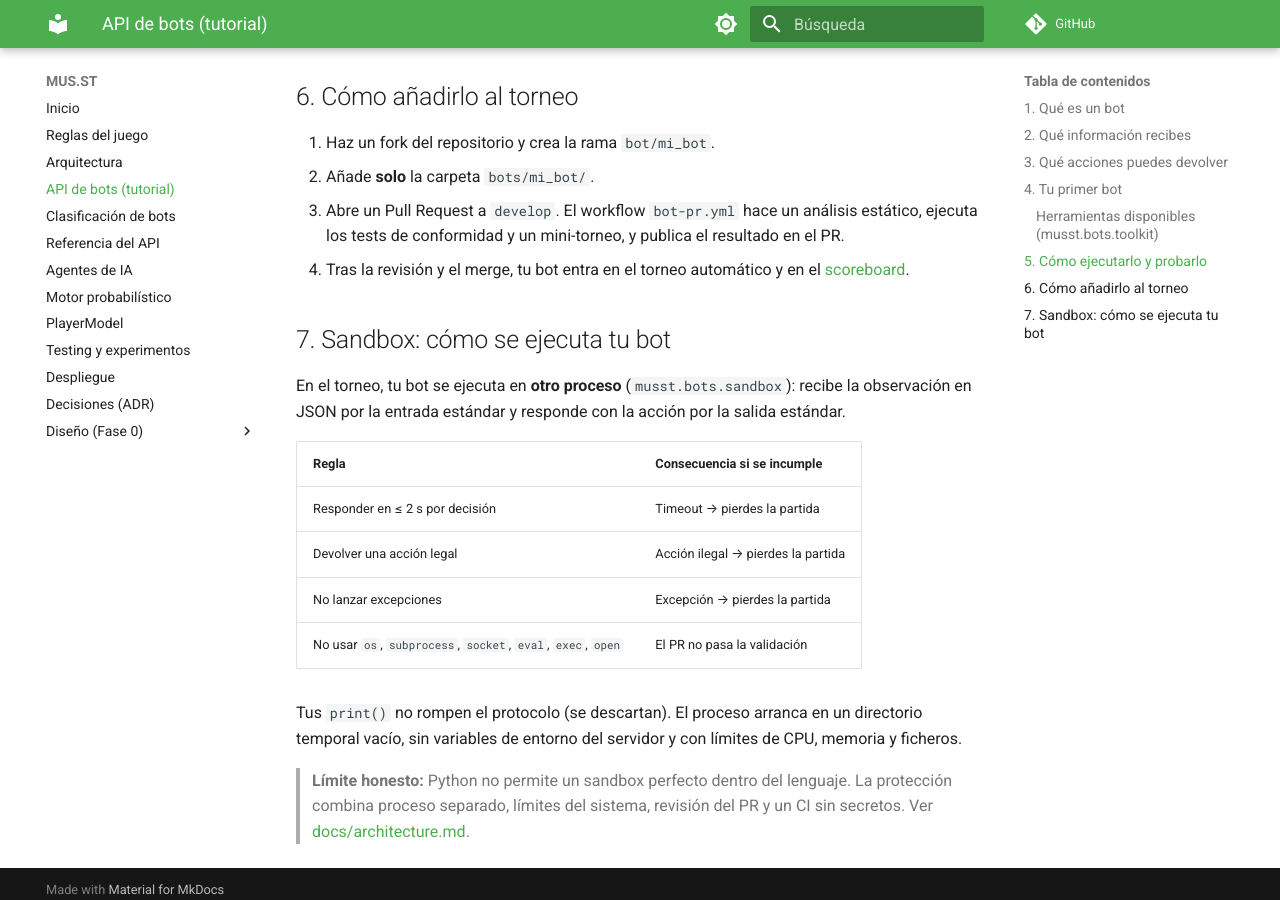
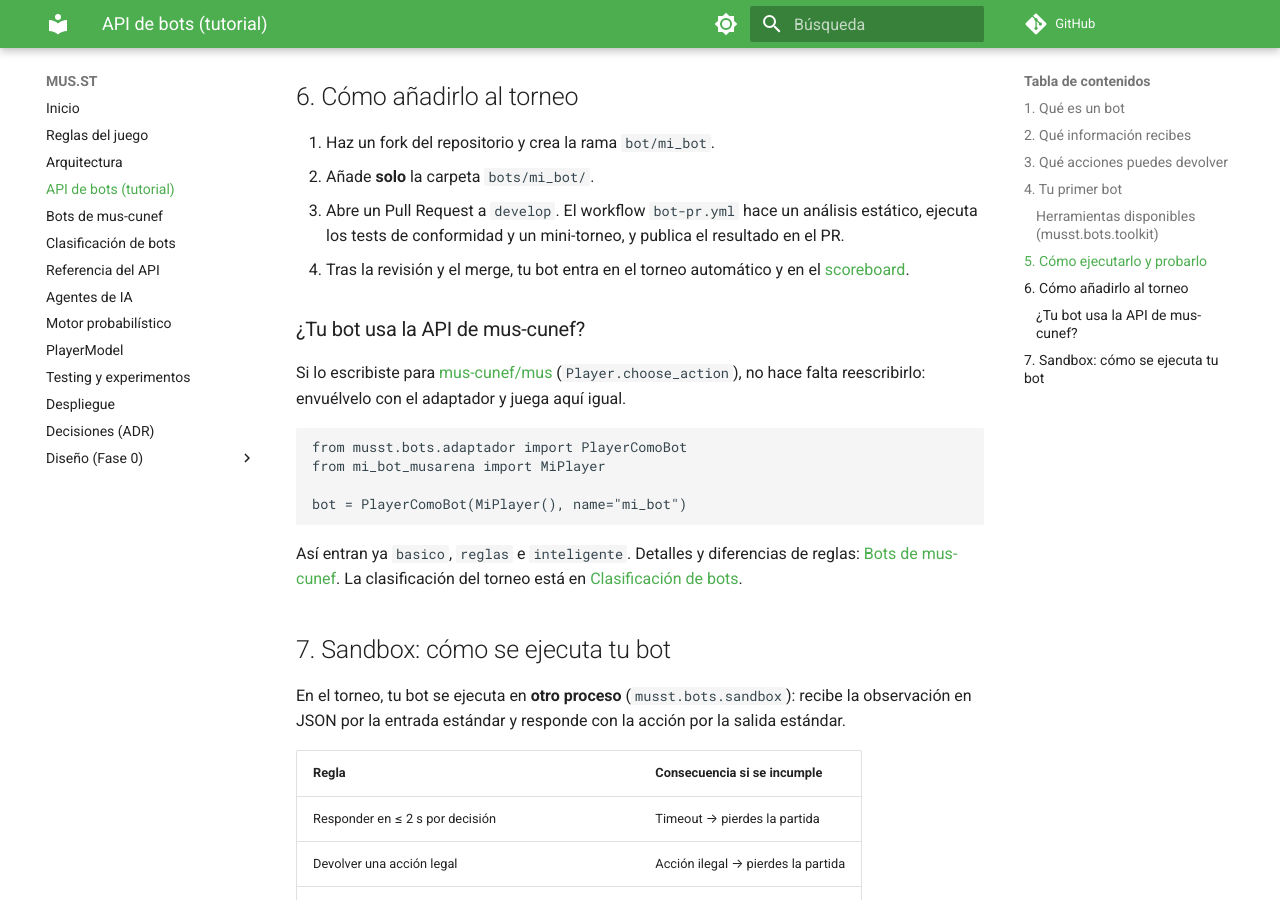
Before and after one commit to saraatrapero/mus-sara, an MkDocs documentation site: the page built from docs/bot-api.md, in a window 1280 px wide and 900 px high, scrolled down 4109 px. Built offline with MkDocs 1.6.1 and Material for MkDocs 9.7.7, drawn with Linux system fonts in a browser that asks for light colours; comment, search, counter and statistics services are not loaded.

Commit message:
Documentación: bots de mus-cunef, adaptador, diferencias de reglas y clasificación
- docs/bots-cunef.md: qué bots vienen de mus-cunef/mus, cómo funciona el
  adaptador, tabla de diferencias de reglas (clásico vs FEM) y cómo se
  resuelven, tests y resultados medidos.
- docs/bot-api.md: cómo traer un bot escrito con la API de mus-cunef.
- README: bots y torneo, mus-torneo, compat/ y número de tests actualizado.
- mkdocs: páginas «Bots de mus-cunef» y «Clasificación de bots».

Co-Authored-By: Claude Opus 5.5 <noreply@anthropic.com>

````diff
--- a/docs/bot-api.md
+++ b/docs/bot-api.md
@@ -161,6 +161,22 @@ Los tests de conformidad comprueban que el bot:
 4. Tras la revisión y el merge, tu bot entra en el torneo automático y en el
    [scoreboard](https://saraatrapero.github.io/mus-sara/scoreboard/).
 
+### ¿Tu bot usa la API de mus-cunef?
+
+Si lo escribiste para [mus-cunef/mus](https://github.com/mus-cunef/mus) (`Player.choose_action`),
+no hace falta reescribirlo: envuélvelo con el adaptador y juega aquí igual.
+
+```python
+from musst.bots.adaptador import PlayerComoBot
+from mi_bot_musarena import MiPlayer
+
+bot = PlayerComoBot(MiPlayer(), name="mi_bot")
+```
+
+Así entran ya `basico`, `reglas` e `inteligente`. Detalles y diferencias de reglas:
+[Bots de mus-cunef](bots-cunef.md). La clasificación del torneo está en
+[Clasificación de bots](clasificacion.md).
+
 ## 7. Sandbox: cómo se ejecuta tu bot
 
 En el torneo, tu bot se ejecuta en **otro proceso** (`musst.bots.sandbox`): recibe la
--- a/mkdocs.yml
+++ b/mkdocs.yml
@@ -28,6 +28,7 @@ nav:
   - Reglas del juego: game-rules.md
   - Arquitectura: architecture.md
   - API de bots (tutorial): bot-api.md
+  - Bots de mus-cunef: bots-cunef.md
   - Clasificación de bots: clasificacion.md
   - Referencia del API: api-reference.md
   - Agentes de IA: agents.md
````
Also changed, not shown: README.md (+17 -4 lines), docs/bots-cunef.md (added, +94 -0 lines).
